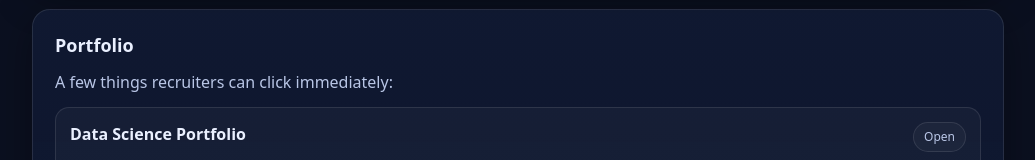
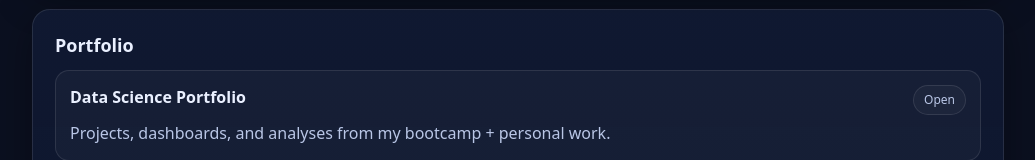
Before and after one commit to JoelAbadi/joelabadi-site, a plain HTML site: page index.html in a window 1280 px wide. Shown: the part 2449-2609 px from the top of the page, without its empty margins (122-1157 px from the left). Drawn offline with Linux system fonts and the light colour scheme.

Commit message:
Update index.html

```diff
--- a/index.html
+++ b/index.html
@@ -431,7 +431,7 @@
       <div class="card col-12">
         <div class="card-pad">
           <h2>Portfolio</h2>
-          <p class="muted">A few things recruiters can click immediately:</p>
+
           <div class="list">
             <div class="item">
               <div class="item-top">
```
